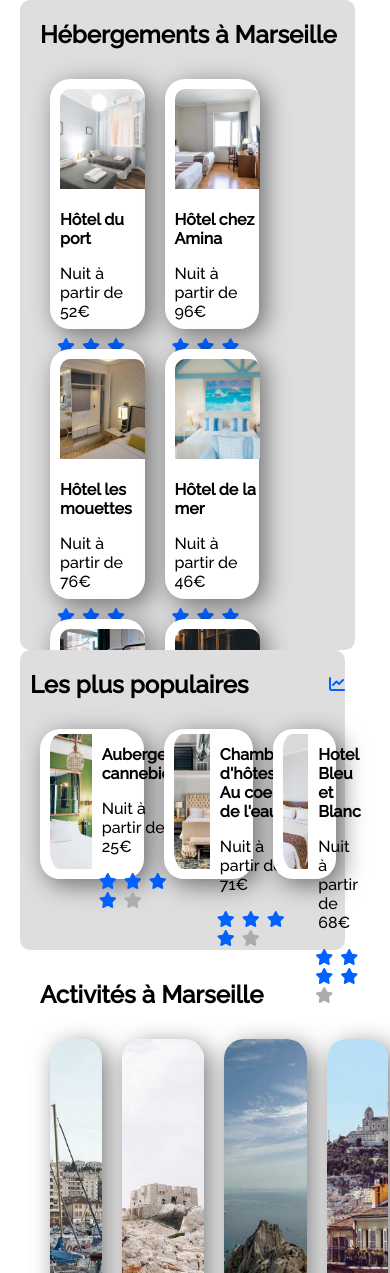
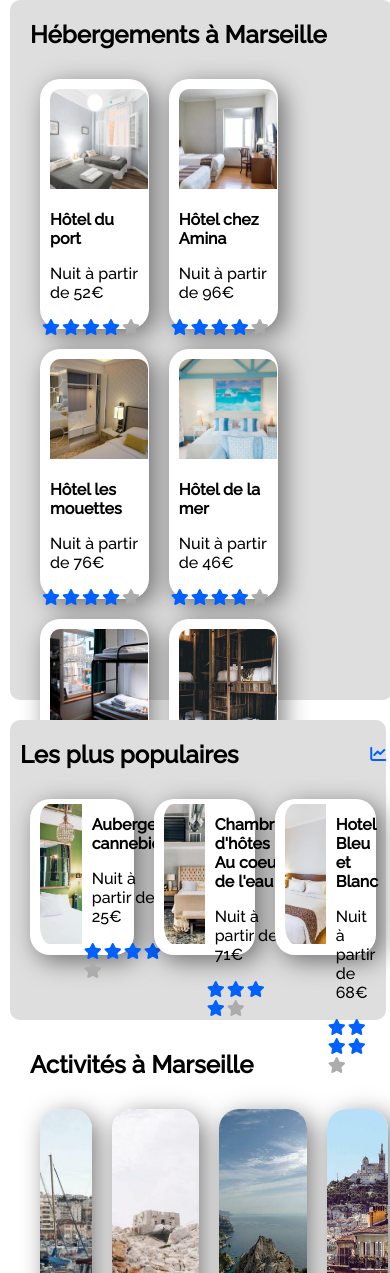
Before and after one commit to Emilie-Digue/Premierprojet, a plain HTML site: page Index.html in a window 390 px wide. Shown: the part 538-1811 px from the top of the page. Drawn offline with Linux system fonts and the light colour scheme.

Commit message:
Responsive Tablette

```diff
--- a/style.css
+++ b/style.css
@@ -263,24 +263,43 @@ ul {
 }
 
 @media screen and (max-width: 1024px){
+  body {
+    margin: 10px;
+  }
   .cards {
     display: flex;
     flex-direction: column;
     justify-content: space-around;
   }
+
   .hebergement{
-    width: 90%;
+    width: 98%;
+    Height: 700px;
+
   }
   .card{
     height: 250px;
   }
   .populaire {
-    width: 90%;
+    width: 99%;
     height: 300px;
-
+    margin-top: 20px;
   }
   .cards_populaire{
     display: flex;
     flex-direction: row;
+
 }
+.card_populaire{
+    width: 30%;
+    height: 156px;
 }
+.fa-star {
+  padding-top: 1px;
+  padding-left: 2px;
+}
+.card_activite{
+  height: 280px;
+}
+
+}
```
